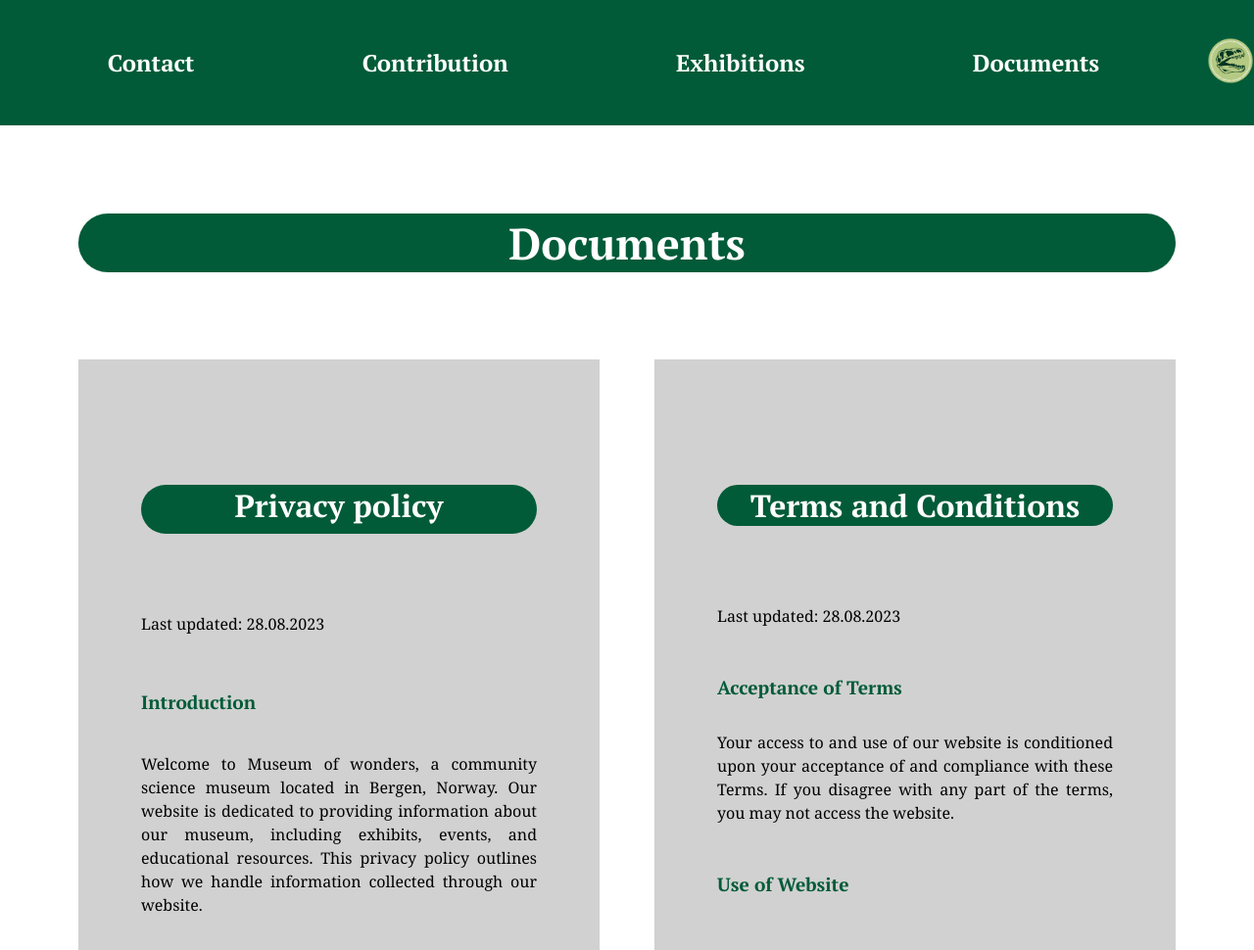
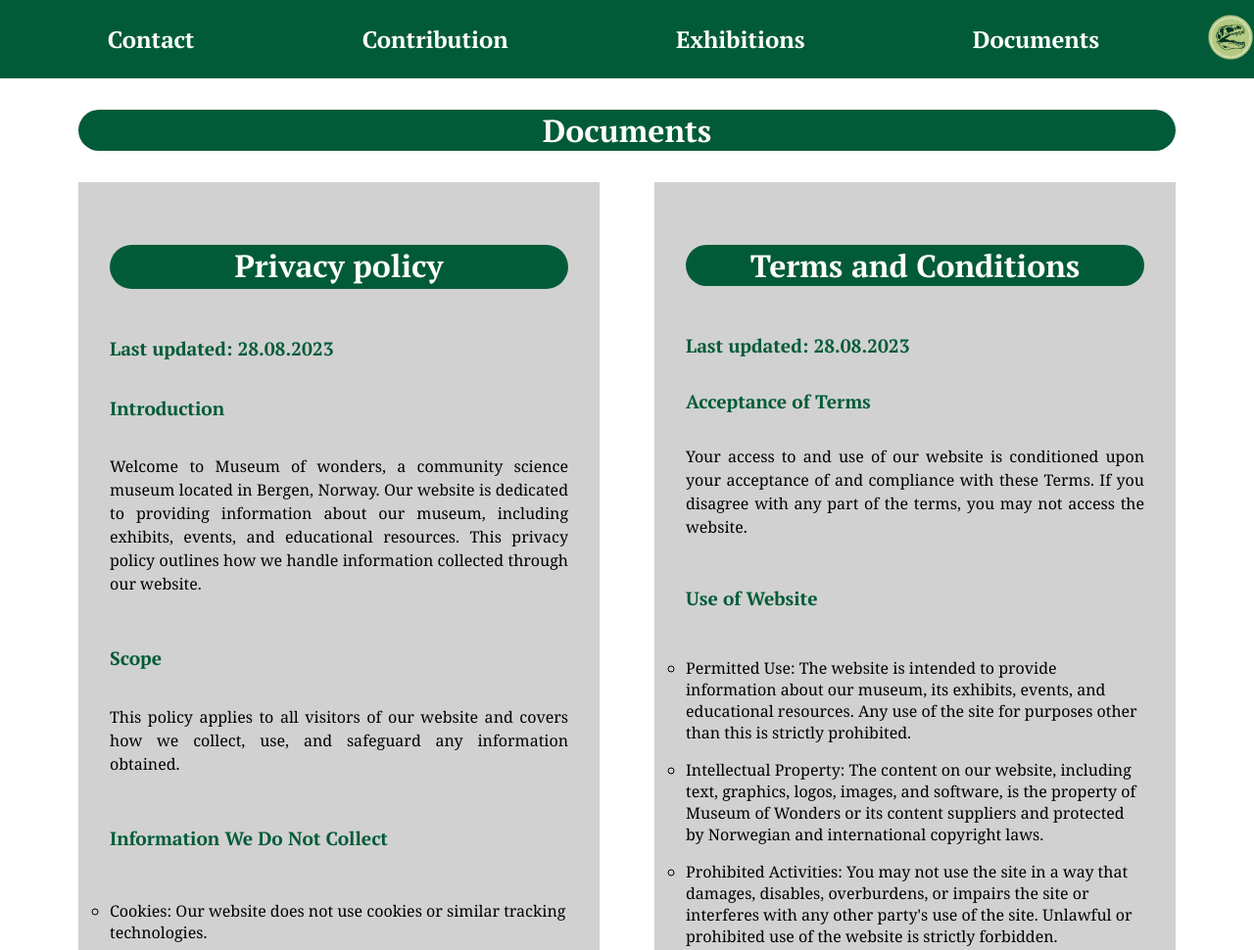
Before and after one commit to vicbro00/Semester-Project, a plain HTML site: page document.html in a window 1280 px wide. Shown: the top 970 px of the page at 98% size. Drawn offline with Linux system fonts and the light colour scheme.

Commit message:
Added styling to document page to correspons to the figma wireframe and is responsive across screen sizes

```diff
--- a/CSS/basic-styling.css
+++ b/CSS/basic-styling.css
@@ -52,6 +52,10 @@ a {
 button:hover,
 input:hover {
   cursor: pointer;
+}
+
+button:hover {
+  background-color: rgb(39, 39, 39);
 }
 
 /*Header styling*/
--- a/CSS/document.css
+++ b/CSS/document.css
@@ -1,8 +1,3 @@
-h1 {
-  text-align: center;
-  margin: 2em 0;
-}
-
 main ul {
   list-style-type: circle;
   padding: 0;
@@ -10,28 +5,23 @@ main ul {
 
 main li {
   margin: 1em 0;
-  font-size: 1.2em;
+  font-size: 0.75em;
 }
 
-.bold {
-  font-size: 2.8em;
-}
+@media only screen and (min-width: 826px) {
+  main li {
+    font-size: 1em;
+  }
 
-@media only screen and (min-width: 1280px) {
   .container {
     display: grid;
     grid-template-columns: 1fr 1fr;
     gap: 5%;
   }
 
-  .center {
-    text-align: center;
-    margin-top: 2em;
-  }
-
   .child {
     background-color: rgb(209, 209, 209);
-    padding: 4em;
+    padding: 2em;
     display: grid;
   }
 }
--- a/document.html
+++ b/document.html
@@ -69,7 +69,7 @@
     <div class="container">
       <div class="child">
         <h1>Privacy policy</h1>
-        <p>Last updated: 28.08.2023</p>
+        <h2>Last updated: 28.08.2023</h2>
         <h2>Introduction</h2>
         <p>
           Welcome to Museum of wonders, a community science museum located in Bergen, Norway.
@@ -136,7 +136,7 @@
       </div>
       <div class="child">
         <h1>Terms and Conditions</h1>
-        <p>Last updated: 28.08.2023</p>
+        <h2>Last updated: 28.08.2023</h2>
         <h2>Acceptance of Terms</h2>
         <p>
           Your access to and use of our website is conditioned upon your acceptance of and compliance with these Terms. If you disagree with any part of the terms, you may not access the website.
```
